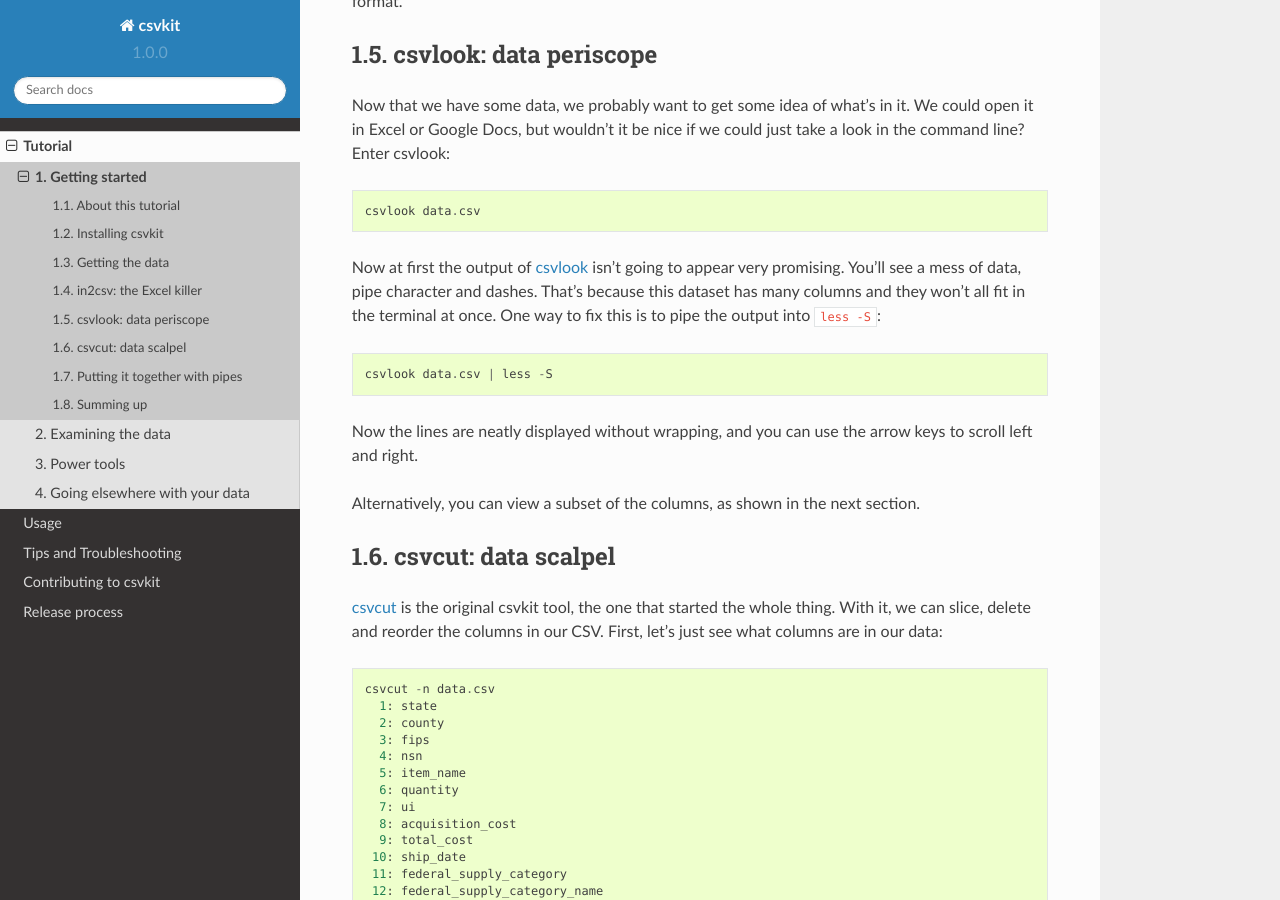
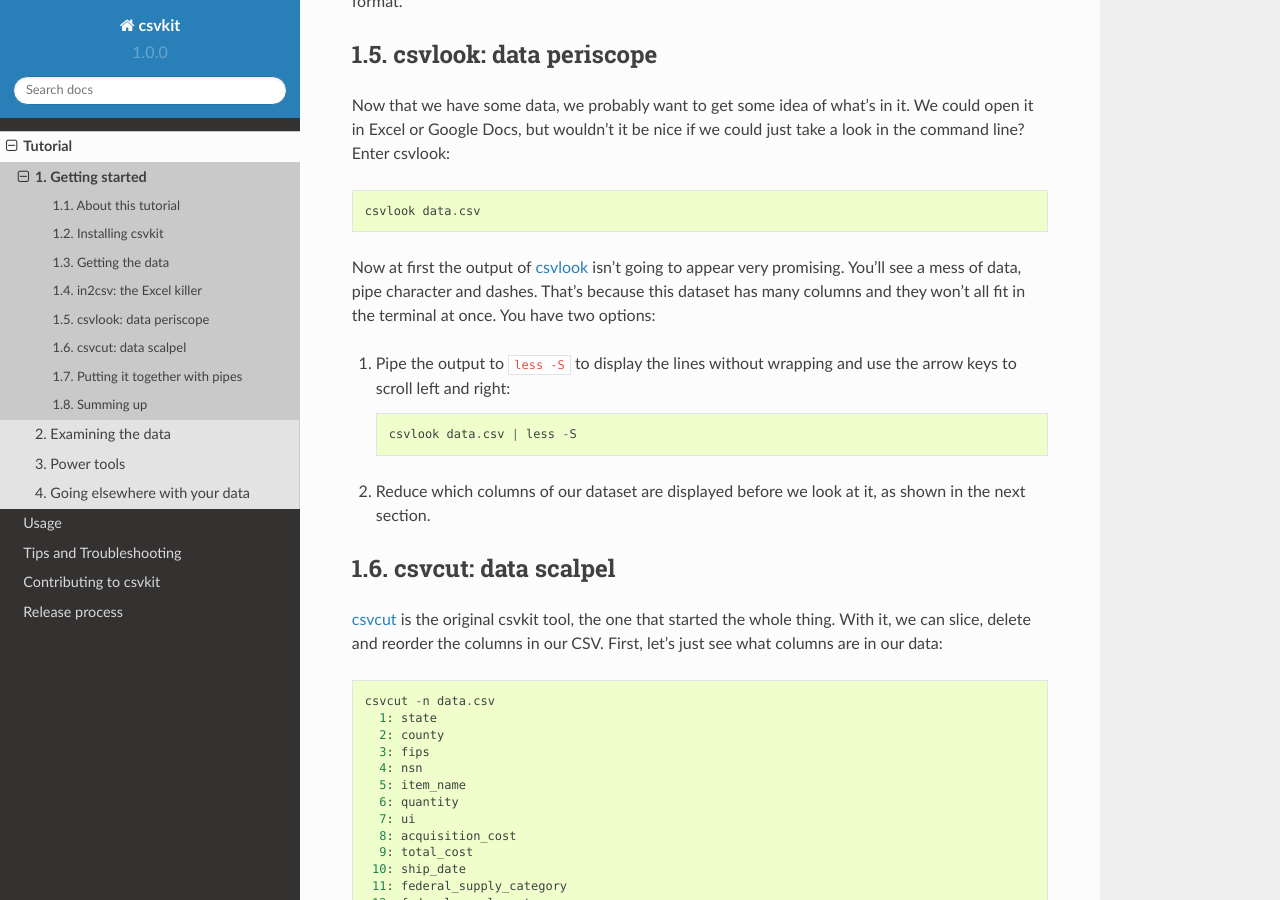
Before and after one commit to wireservice/csvkit, a Sphinx documentation site: the page built from docs/tutorial/1_getting_started.rst, in a window 1280 px wide and 900 px high, scrolled down 1664 px. Built offline with Sphinx 7.4.7 and the Read the Docs theme 2.0.0, drawn with Linux system fonts in a browser that asks for light colours.

Commit message:
Slight rewording

```diff
--- a/docs/tutorial/1_getting_started.rst
+++ b/docs/tutorial/1_getting_started.rst
@@ -58,13 +58,13 @@
 
     csvlook data.csv
 
-Now at first the output of :doc:`/scripts/csvlook` isn't going to appear very promising. You'll see a mess of data, pipe character and dashes. That's because this dataset has many columns and they won't all fit in the terminal at once. One way to fix this is to pipe the output into ``less -S``::
+Now at first the output of :doc:`/scripts/csvlook` isn't going to appear very promising. You'll see a mess of data, pipe character and dashes. That's because this dataset has many columns and they won't all fit in the terminal at once. You have two options:
+
+1. Pipe the output to ``less -S`` to display the lines without wrapping and use the arrow keys to scroll left and right::
 
     csvlook data.csv | less -S
 
-Now the lines are neatly displayed without wrapping, and you can use the arrow keys to scroll left and right.
-
-Alternatively, you can view a subset of the columns, as shown in the next section.
+2. Reduce which columns of our dataset are displayed before we look at it, as shown in the next section.
 
 csvcut: data scalpel
 ====================
```
